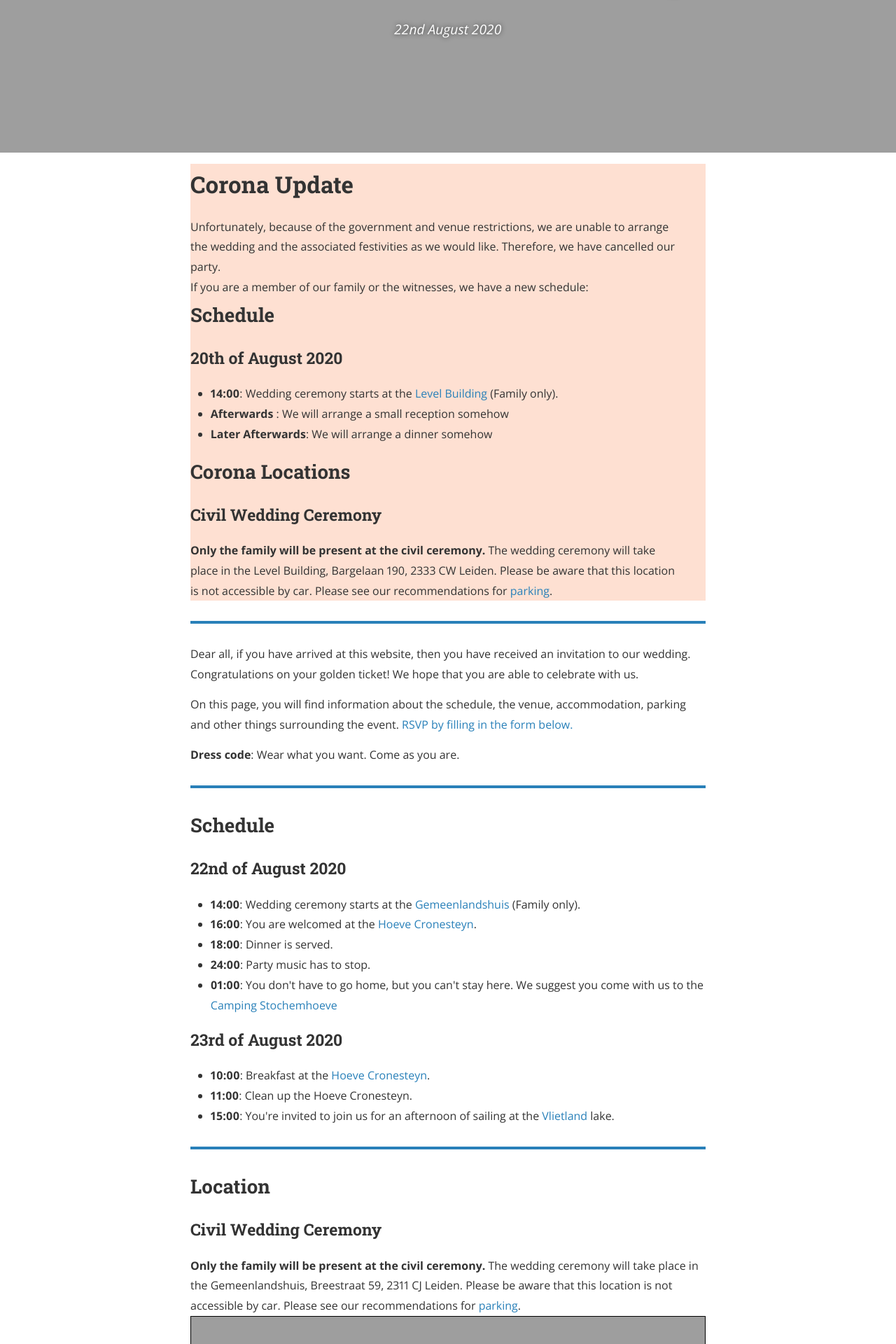
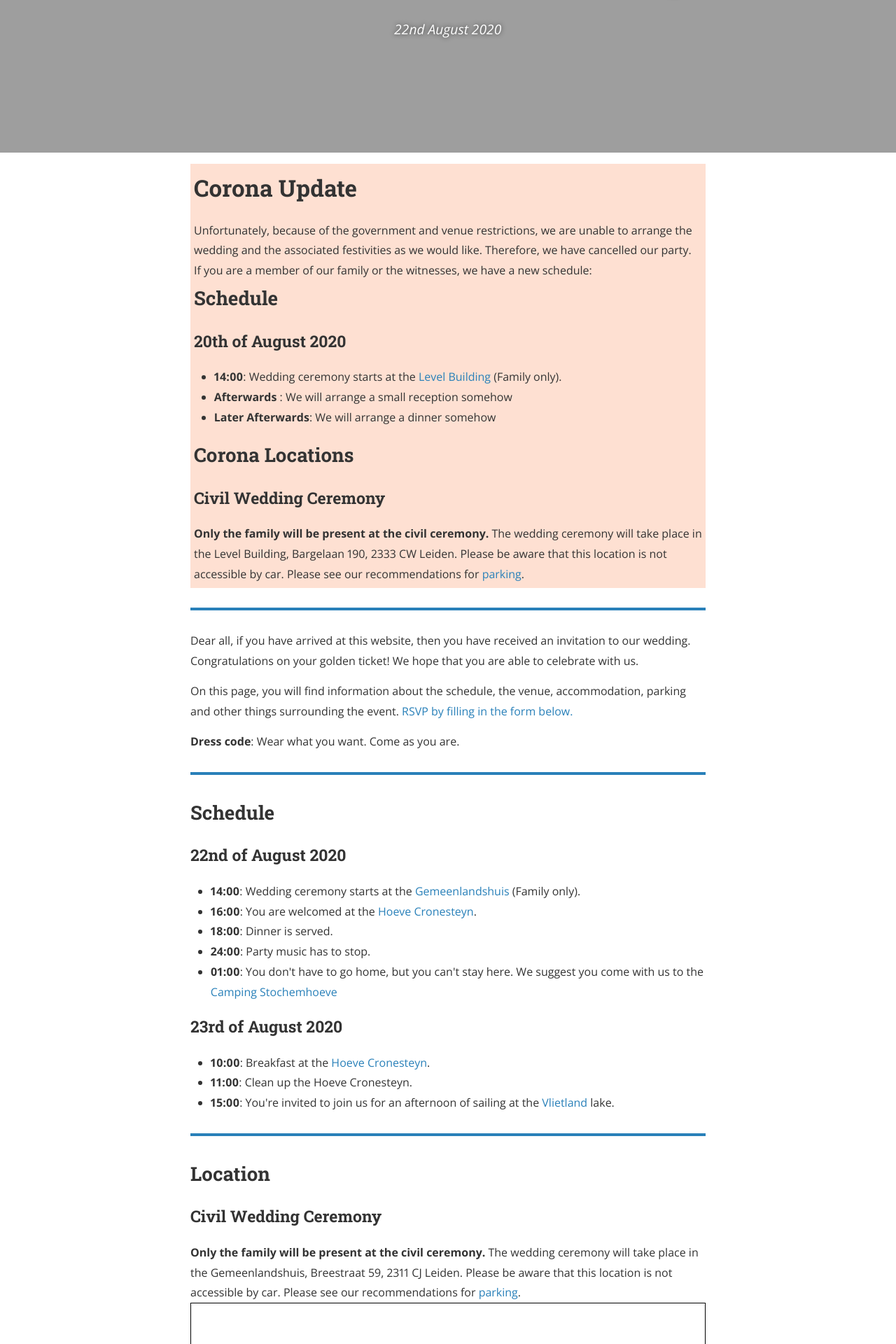
Before and after one commit to thiesgehrmann/heijmans-gehrmann, a Jekyll site: the page built from index.html, in a window 1280 px wide. Shown: the part 387-2307 px from the top of the page at 70% size. Built offline with Jekyll 4.4.1, drawn with Linux system fonts in a browser that asks for light colours; nearby versions of some CDN libraries; grey boxes are pictures that could not be loaded.

Commit message:
corona update

```diff
--- a/index.html
+++ b/index.html
@@ -22,8 +22,7 @@
 
 <div class="wrapper">
 
-  <div style="background-color: #fee0d2">
-    <div style="width:96%">
+  <div style="background-color: #fee0d2; padding:5px">
     <h1> Corona Update </h1>
     Unfortunately, because of the government and venue restrictions, we are unable to arrange the wedding and the associated festivities as we would like.
     Therefore, we have cancelled our party.
@@ -47,7 +46,6 @@
     Please be aware that this location is not accessible by car. Please see our recommendations for <a href="#parking">parking</a>.
 
 
-  </div>
   </div>
 
   <hr/>
```
